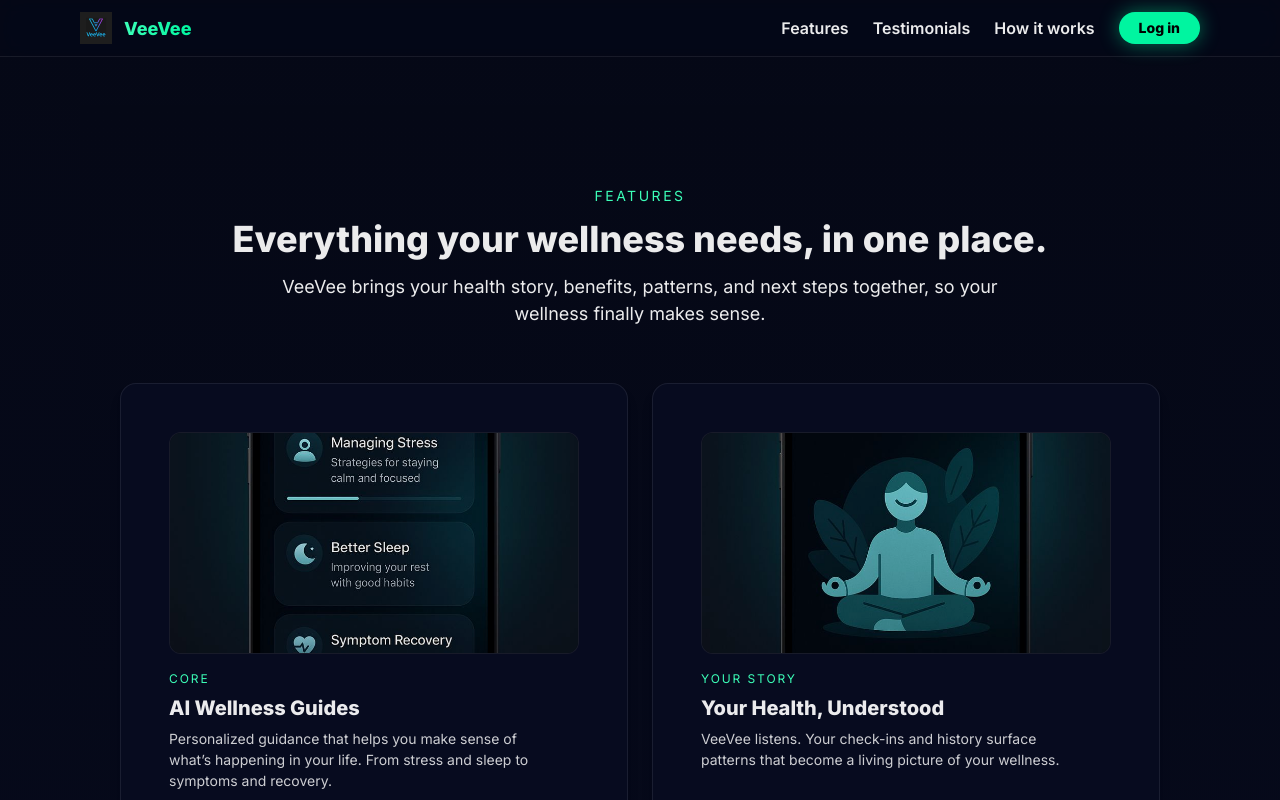
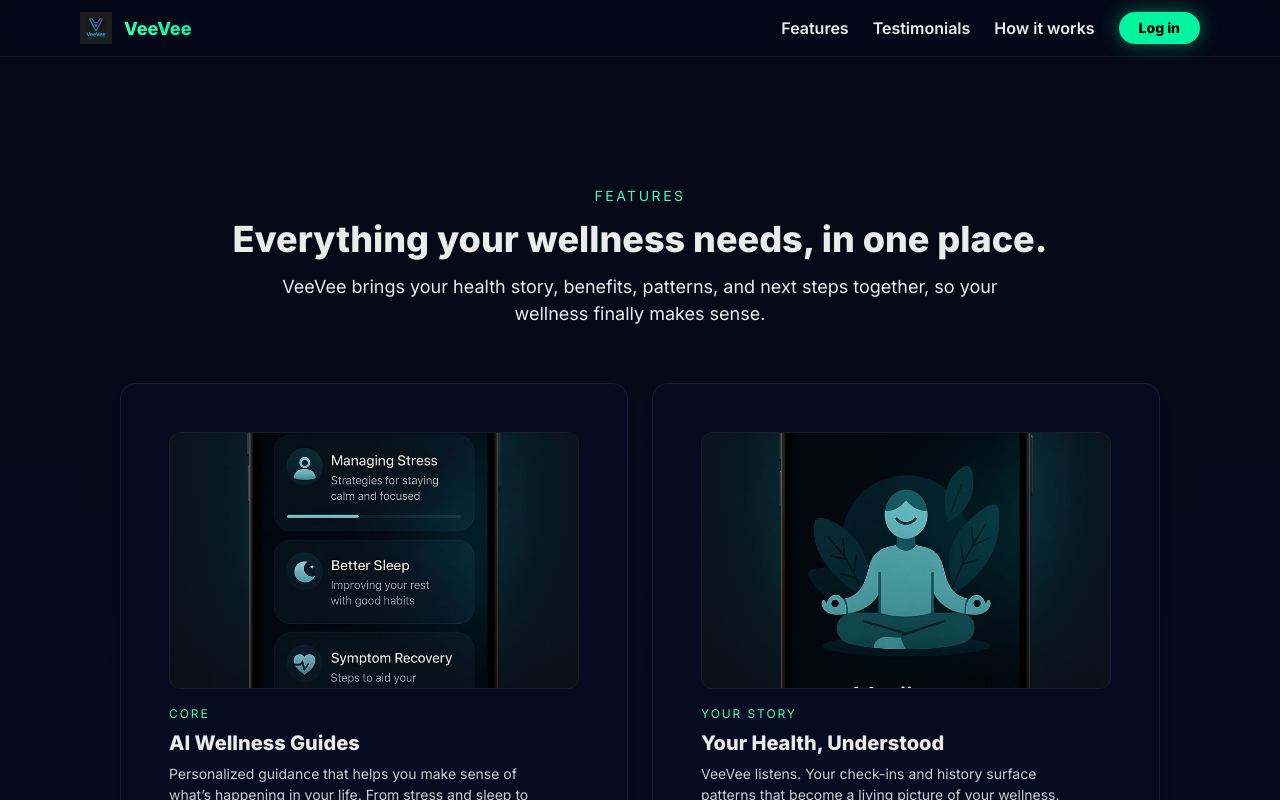
Before and after one commit to cdgonzal/myveevee, a React (Vite) app: page /features in a window 1280 px wide. Shown: the top 800 px of the page. Built offline with nearby package versions, Linux system fonts and the light colour scheme.

Commit message:
chore: updated features with images + image adds #2

```diff
--- a/src/pages/Features.tsx
+++ b/src/pages/Features.tsx
@@ -83,13 +83,18 @@ function FeatureCard({
 }: FeatureCardProps) {
   const isPill = size === "pill";
 
-  // Mobile has no hover, so we make reveal tap-based.
+  // Mobile has no hover, so reveal is tap-based.
   const isMobile = useBreakpointValue({ base: true, md: false });
   const [open, setOpen] = React.useState(false);
 
-  // Desktop uses hover; mobile uses tap state.
+  // Desktop: hover reveal. Mobile: tap reveal.
   const frontOpacity = isMobile ? (open ? 0.08 : 1) : 1;
   const backOpacity = isMobile ? (open ? 1 : 0) : 0;
+
+  // Make images behave better on mobile:
+  // - default to "contain" on mobile to avoid weird crops
+  const resolvedFit =
+    isMobile && !isPill ? (imageMode === "cover" ? "contain" : imageMode) : imageMode;
 
   return (
     <MotionCard
@@ -100,45 +105,52 @@ function FeatureCard({
       borderColor="whiteAlpha.200"
       overflow="hidden"
       cursor={isMobile && !isPill ? "pointer" : "default"}
-      onClick={
-        isMobile && !isPill
-          ? () => setOpen((v) => !v)
-          : undefined
-      }
+      onClick={isMobile && !isPill ? () => setOpen((v) => !v) : undefined}
       whileHover={{
         y: -3,
         boxShadow: "0 0 30px rgba(0, 245, 160, 0.35)",
       }}
       transition={{ type: "spring", stiffness: 260, damping: 20 }}
     >
-      <CardBody
-        position="relative"
-        p={{ base: isPill ? 4 : 5, md: isPill ? 5 : 6 }}
-      >
-        {/* Visual header (v1.2)
-            Adds instant comprehension: picture first, then text. */}
+      <CardBody p={0}>
+        {/* ZONE A: Image header (never covered by reveal content) */}
         {imageSrc && !isPill && (
           <Box
-            mb={4}
+            px={{ base: 4, md: 6 }}
+            pt={{ base: 4, md: 6 }}
+            pb={{ base: 3, md: 4 }}
+          >
+            <Box
               borderRadius="xl"
               overflow="hidden"
               borderWidth="1px"
               borderColor="whiteAlpha.200"
               bg="blackAlpha.400"
             >
+              {/* Use aspect ratio so it scales nicely on mobile */}
+              <Box
+                position="relative"
+                w="100%"
+                // 16:10-ish; feels “app screenshot” without being too tall on mobile
+                aspectRatio={size === "lg" ? "16 / 10" : "16 / 11"}
+              >
                 <Image
                   src={imageSrc}
                   alt={imageAlt || title}
                   w="100%"
-              h={{ base: "160px", md: size === "lg" ? "220px" : "160px" }}
-              objectFit={imageMode}
-              opacity={0.95}
+                  h="100%"
+                  objectFit={resolvedFit as any}
+                  opacity={0.96}
                   loading="lazy"
                 />
               </Box>
+            </Box>
+          </Box>
         )}
 
-        {/* Front content */}
+        {/* ZONE B: Content area (reveal lives only here) */}
+        <Box position="relative" px={{ base: isPill ? 4 : 5, md: isPill ? 5 : 6 }} pb={{ base: isPill ? 4 : 5, md: isPill ? 5 : 6 }}>
+          {/* Front */}
           <Box
             opacity={frontOpacity}
             transition="opacity 0.25s ease-out"
@@ -173,7 +185,6 @@ function FeatureCard({
               {front}
             </Text>
 
-          {/* Mobile hint for discoverability */}
             {isMobile && !isPill && (
               <Text mt={3} fontSize="xs" color="whiteAlpha.600">
                 Tap to learn more
@@ -181,14 +192,14 @@ function FeatureCard({
             )}
           </Box>
 
-        {/* Back / reveal content */}
+          {/* Back overlay: ONLY covers the content zone now */}
           <Box
             position="absolute"
             inset={0}
             display="flex"
             flexDirection={{
               base: isPill ? "column" : "column",
-            md: isPill ? "row" : "row",
+              md: isPill ? "row" : "column",
             }}
             alignItems={{
               base: "flex-start",
@@ -198,15 +209,13 @@ function FeatureCard({
               base: "flex-start",
               md: isPill ? "space-between" : "flex-start",
             }}
-          px={{ base: isPill ? 4 : 5, md: isPill ? 5 : 6 }}
-          py={{ base: isPill ? 4 : 6 }}
-          gap={{ base: isPill ? 3 : 2, md: isPill ? 4 : 0 }}
+            gap={{ base: isPill ? 3 : 2, md: isPill ? 4 : 2 }}
             opacity={backOpacity}
             transition="opacity 0.25s ease-out"
             _groupHover={{ opacity: 1 }}
             pointerEvents={isMobile ? (open ? "auto" : "none") : "auto"}
           >
-          <Box maxW={isPill ? "100%" : "full"}>
+            <Box>
               {eyebrow && (
                 <Text
                   fontSize="xs"
@@ -232,7 +241,6 @@ function FeatureCard({
                 {back}
               </Text>
 
-            {/* Mobile hint to close */}
               {isMobile && !isPill && (
                 <Text mt={3} fontSize="xs" color="whiteAlpha.600">
                   Tap again to close
@@ -256,10 +264,12 @@ function FeatureCard({
               </Button>
             )}
           </Box>
+        </Box>
       </CardBody>
     </MotionCard>
   );
 }
+
 
 export default function Features() {
   const isMobile = useBreakpointValue({ base: true, md: false });
```
Lines whose indentation alone changed are shown as unchanged.
